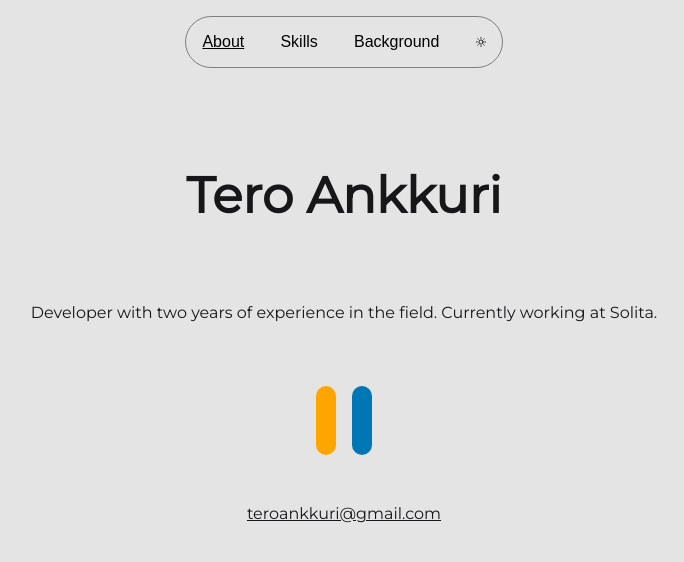
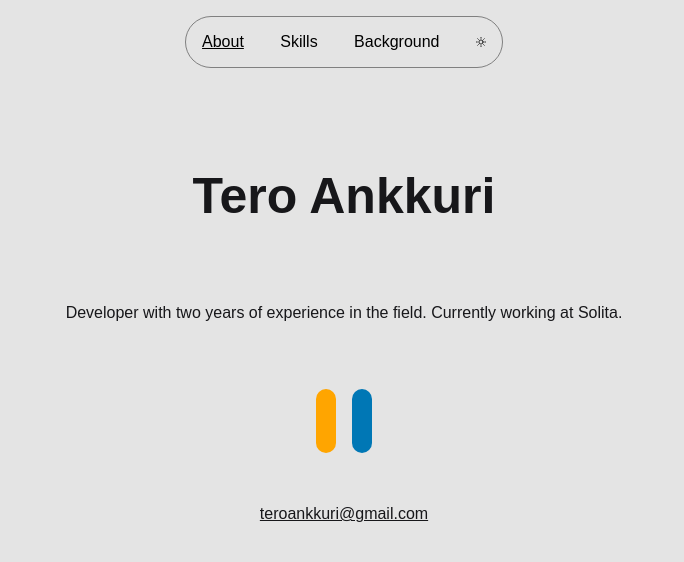
Before and after one commit to tetaankk/cv, a plain HTML site: page index.html in a window 1280 px wide. Shown: the whole page, without its empty margins (296-980 px from the left). Drawn offline with Linux system fonts and the light colour scheme.

```diff
--- a/index.html
+++ b/index.html
@@ -8,7 +8,7 @@
     <link rel="stylesheet" href="styles.css">
     <link rel="preconnect" href="https://fonts.googleapis.com">
     <link rel="preconnect" href="https://fonts.gstatic.com" crossorigin>
-    <link href="https://fonts.googleapis.com/css2?family=Montserrat&display=swap" rel="stylesheet">
+    <!-- <link href="https://fonts.googleapis.com/css2?family=Montserrat&display=swap" rel="stylesheet"> -->
     <!-- <link rel="stylesheet" href="https://cdnjs.cloudflare.com/ajax/libs/font-awesome/4.7.0/css/font-awesome.min.css"> -->
 </head>
 
```
